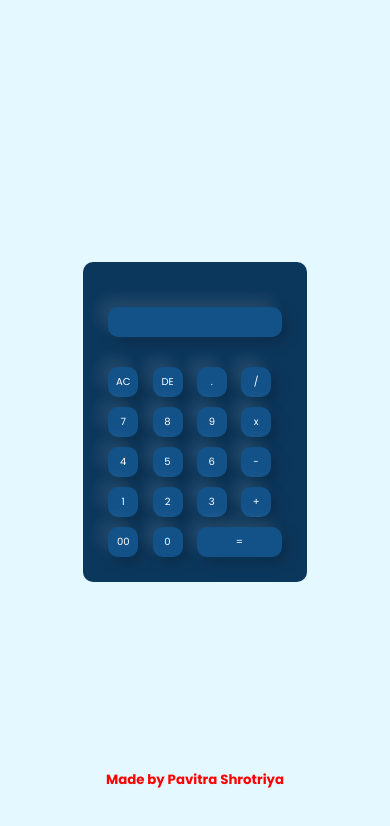
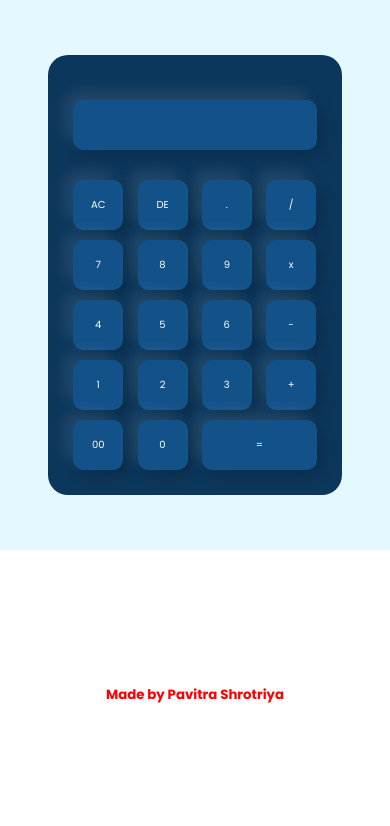
Before and after one commit to PavitraShrotriya/Calculator, a plain HTML site: page index.html in a window 390 px wide. Drawn offline with Linux system fonts and the light colour scheme.

Commit message:
Update style.css

```diff
--- a/style.css
+++ b/style.css
@@ -60,11 +60,25 @@ footer{
     font-weight: bolder;
 }
 @media (max-width: 480px){
+    form .display{
+        display: flex;
+        justify-content: flex-end;
+        margin: 20px 0;
+    }
+
+    .container{
+        width: 100%;
+        height: 550px;
+        background: #e3f9ff;
+        display: flex;
+        justify-content: center;
+    }
+
     .calculator form input{
         border: 0;
         outline: 0;
-        width: 30px;
-        height: 30px;
+        width: 50px;
+        height: 50px;
         border-radius: 10px;
         box-shadow: -8px -8px 15px rgba(255,255,255,0.1), 5px 5px 15px rgba(0,0,0,0.2);
         background: transparent;
@@ -75,12 +89,18 @@ footer{
         background-color: #125289;
     }
 
+    .calculator{
+        background: #0c375c;
+        padding: 20px;
+        border-radius: 20px;
+    }
+
     form input.equal{
-        width: 85px;
+        width: 115px;
     }
 
     footer{
         font-size: smaller;
-        top: 90%;
+        top: 80%;
     }
 }
```
